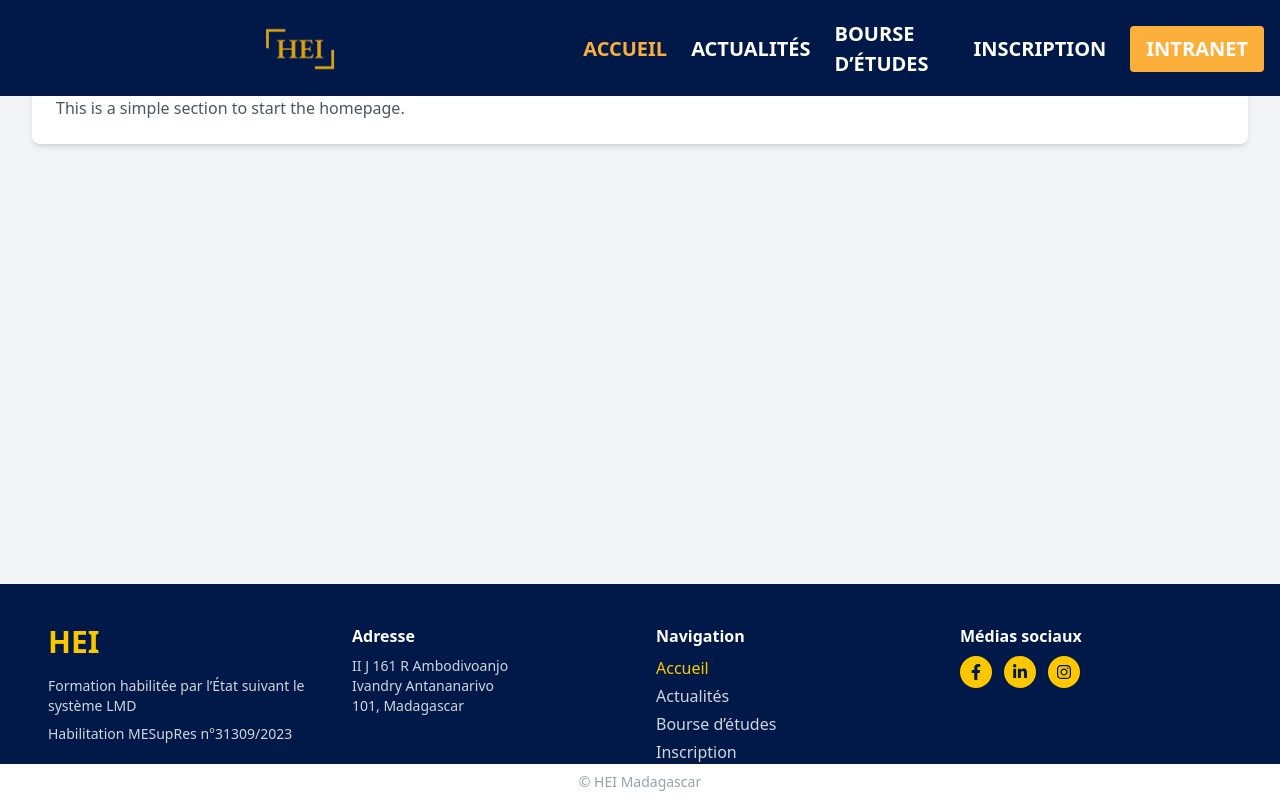
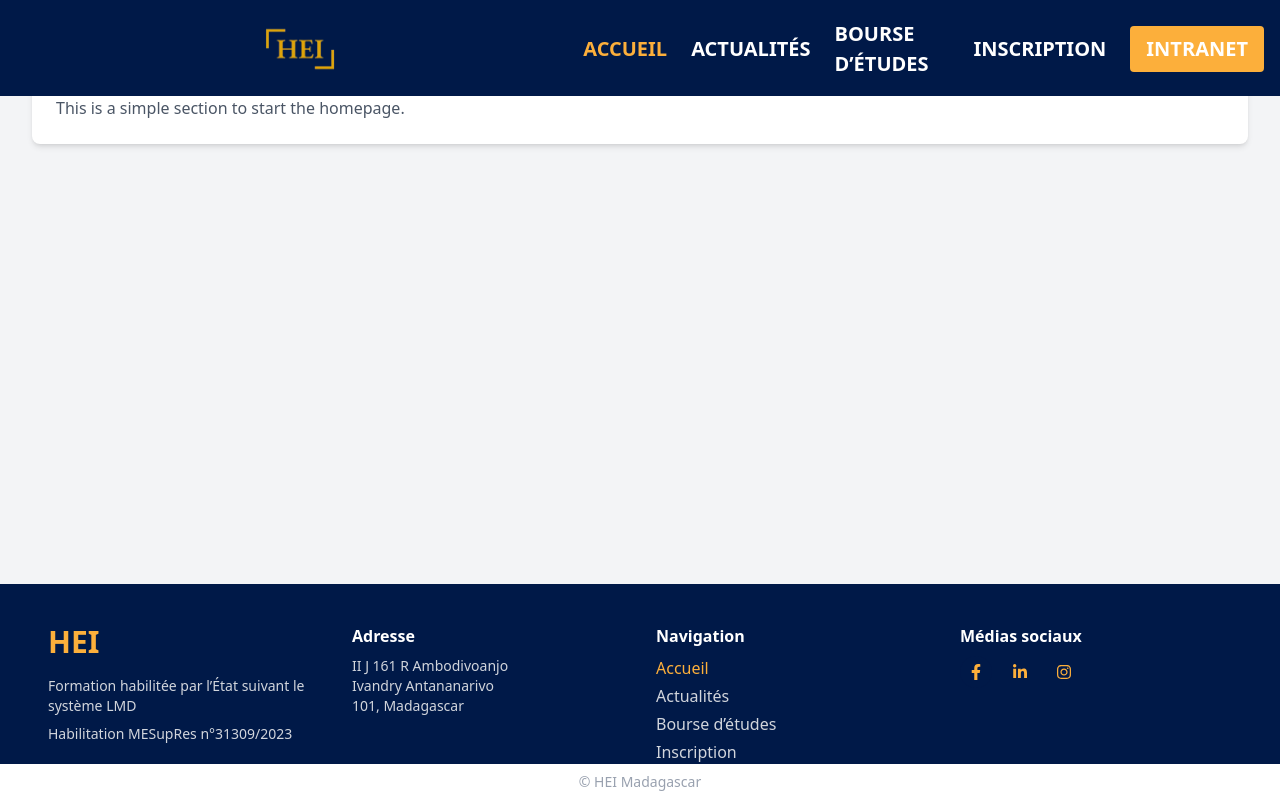
Before and after one commit to DavFilsDev/hei-university-homepage-clone, a React (Vite) app: page / in a window 1280 px wide. Built offline with nearby package versions, Linux system fonts and the light colour scheme.

Commit message:
[UPDATE] footer.jsx, add themes-color

```diff
--- a/src/components/Footer.jsx
+++ b/src/components/Footer.jsx
@@ -2,11 +2,11 @@ import { FaFacebookF, FaLinkedinIn, FaInstagram } from 'react-icons/fa';
 
 export default function Footer() {
   return (
-    <footer className="bg-[#001948] text-gray-300 pt-10">
+    <footer className="bg-[var(--primary)] text-gray-300 pt-10">
       <div className="container mx-auto px-6 md:px-12 grid grid-cols-1 md:grid-cols-4 gap-8">
         {/* Logo + Description */}
         <div>
-          <div className="text-yellow-400 text-3xl font-bold mb-4">HEI</div>
+          <div className="text-[var(--secondary)] text-3xl font-bold mb-4">HEI</div>
           <p className="text-sm">
             Formation habilitée par l’État suivant le système LMD
           </p>
@@ -27,7 +27,7 @@ export default function Footer() {
         <div>
           <h4 className="text-white font-bold mb-2">Navigation</h4>
           <ul className="space-y-1">
-            <li><a href="#" className="text-yellow-400 hover:underline">Accueil</a></li>
+            <li><a href="#" className="text-[var(--secondary)] hover:underline">Accueil</a></li>
             <li><a href="#" className="hover:text-white">Actualités</a></li>
             <li><a href="#" className="hover:text-white">Bourse d’études</a></li>
             <li><a href="#" className="hover:text-white">Inscription</a></li>
@@ -38,13 +38,13 @@ export default function Footer() {
         <div>
           <h4 className="text-white font-bold mb-2">Médias sociaux</h4>
           <div className="flex space-x-3 mt-2">
-            <a href="#" className="bg-yellow-400 text-[#001948] rounded-full p-2 hover:bg-yellow-500 transition">
+            <a href="#" className="bg-[var(--primary)] text-[var(--secondary)] rounded-full p-2">
               <FaFacebookF />
             </a>
-            <a href="#" className="bg-yellow-400 text-[#001948] rounded-full p-2 hover:bg-yellow-500 transition">
+            <a href="#" className="bg-[var(--primary) text-[var(--secondary)] rounded-full p-2">
               <FaLinkedinIn />
             </a>
-            <a href="#" className="bg-yellow-400 text-[#001948] rounded-full p-2 hover:bg-yellow-500 transition">
+            <a href="#" className="bg-[var(--primary) text-[var(--secondary)] rounded-full p-2">
               <FaInstagram />
             </a>
           </div>
```
